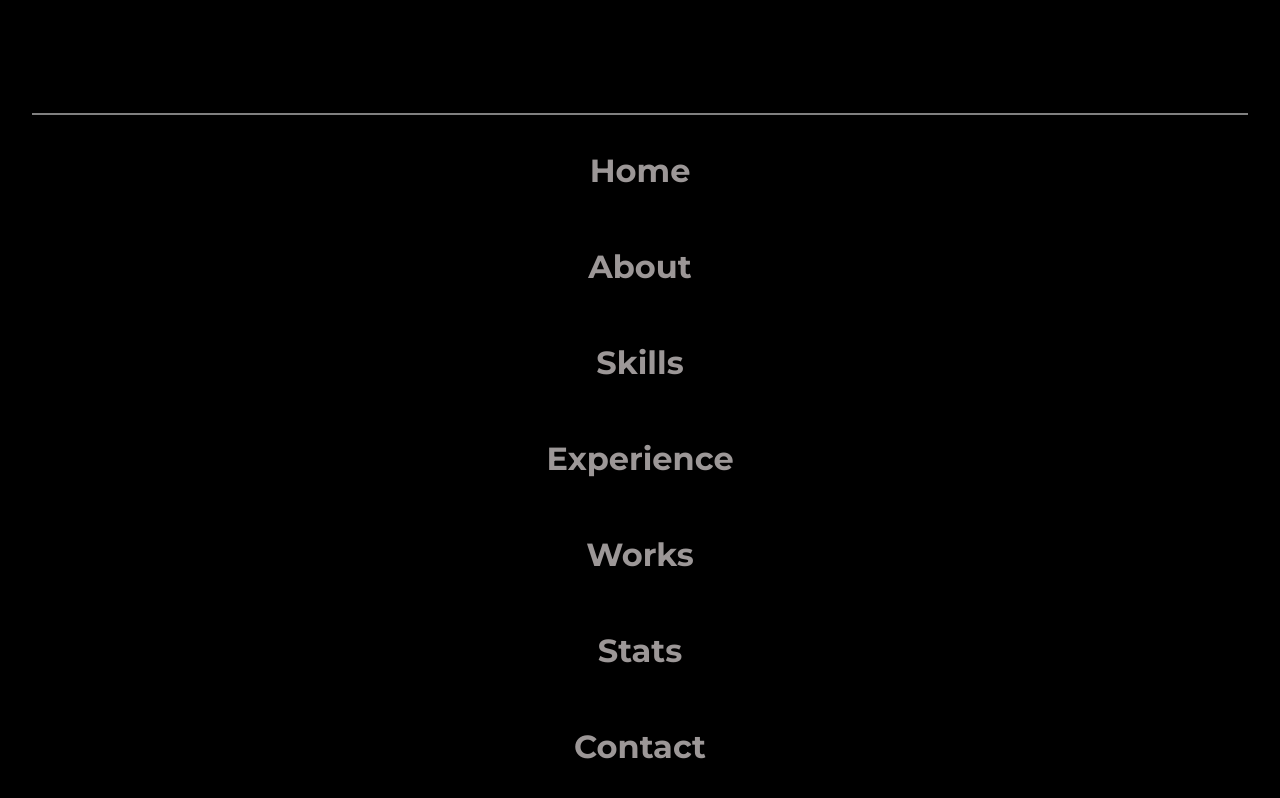
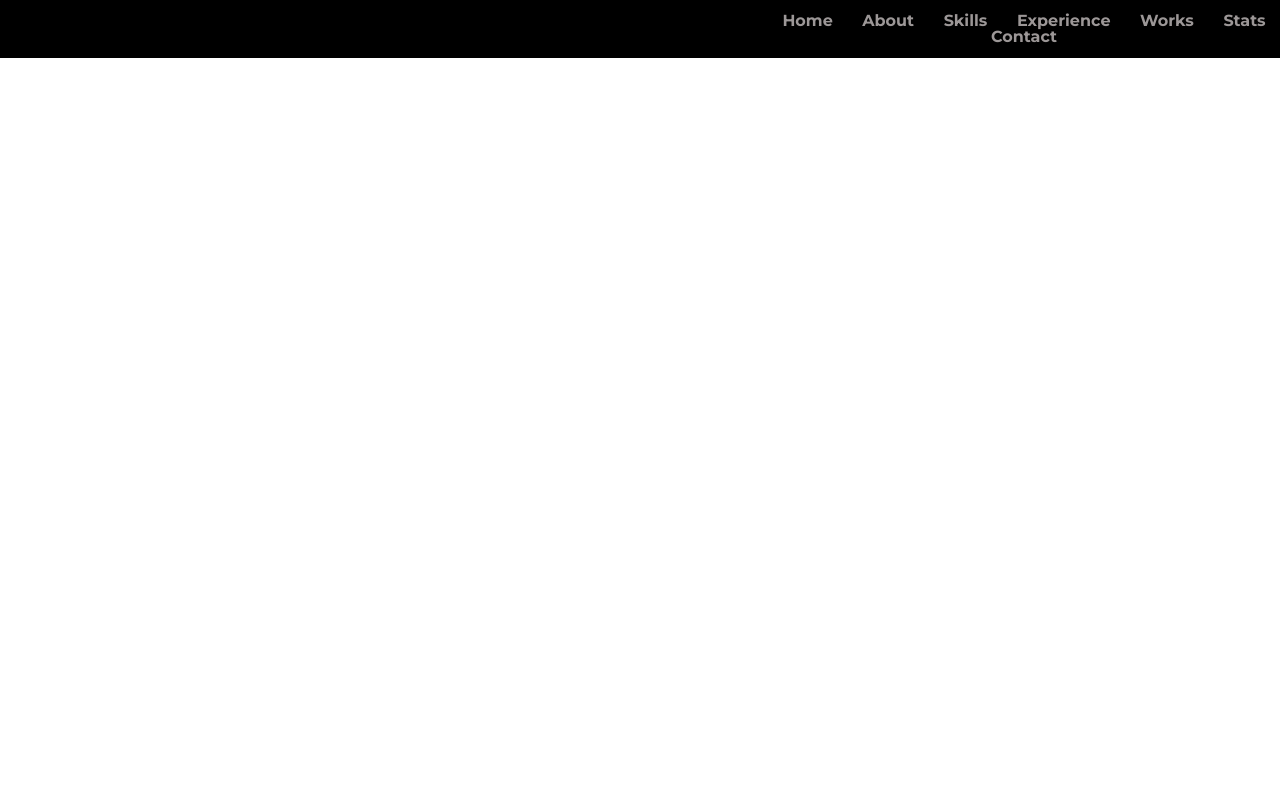
Before and after one commit to AlbertoMarLor/ejercicio_jon_smith, a plain HTML site: page index.html in a window 1280 px wide. Drawn offline with Linux system fonts and the light colour scheme.

Commit message:
header del desktop

```diff
--- a/css/styles.css
+++ b/css/styles.css
@@ -56,3 +56,49 @@
 falta hacer los enlaces de ancla */
 
 /* fin header */
+
+
+
+
+/* media queries */
+
+@media(min-width: 1200px) {
+
+    header {
+        display: flex;
+        justify-content: space-between;
+    }
+
+    header figure {
+        width: 25%;
+
+    }
+
+    header hr {
+        display: none;
+    }
+
+    header nav ul li {
+
+        display: inline;
+
+    }
+
+    header nav {
+        width: 40%;
+        padding: 1% 0%;
+
+    }
+
+    header nav ul li a {
+        font-size: 1em;
+
+    }
+
+    header nav ul li:last-child {
+        padding-right: 2.5%;
+    }
+
+
+
+}
```
